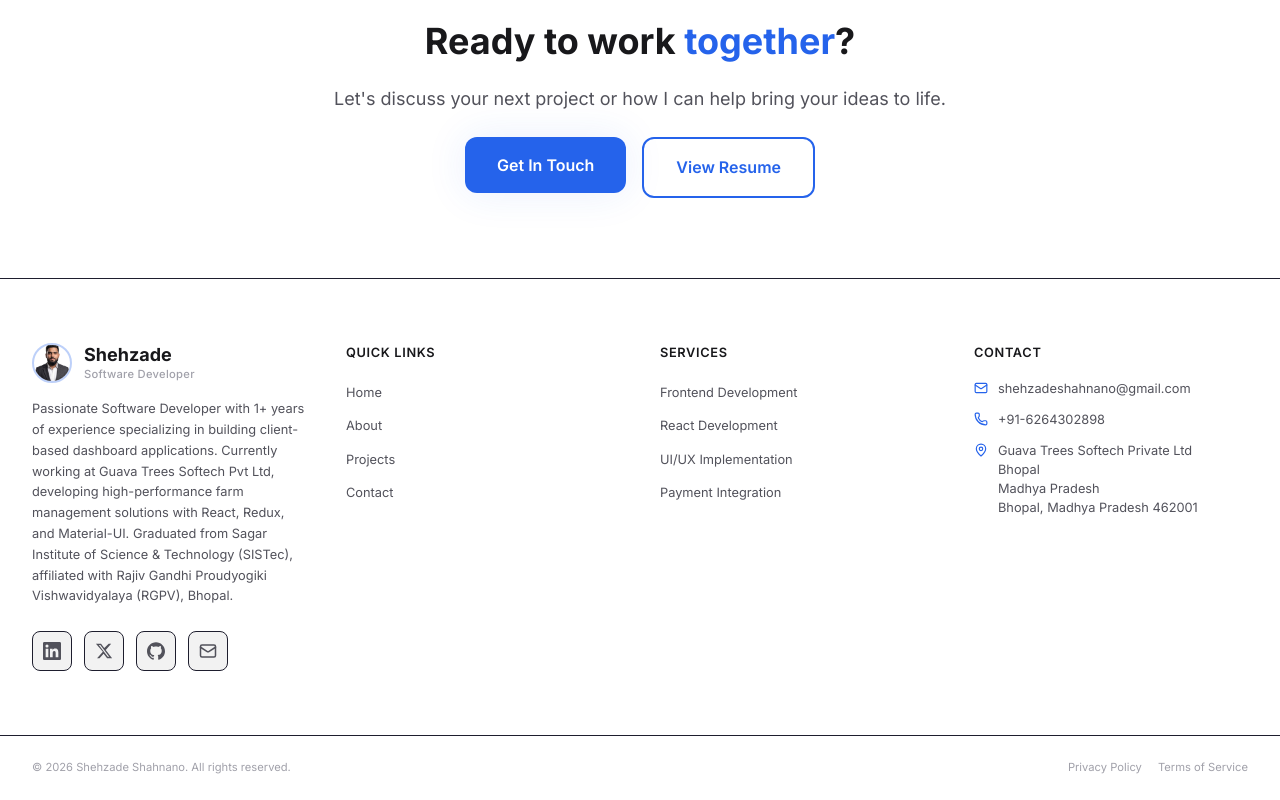
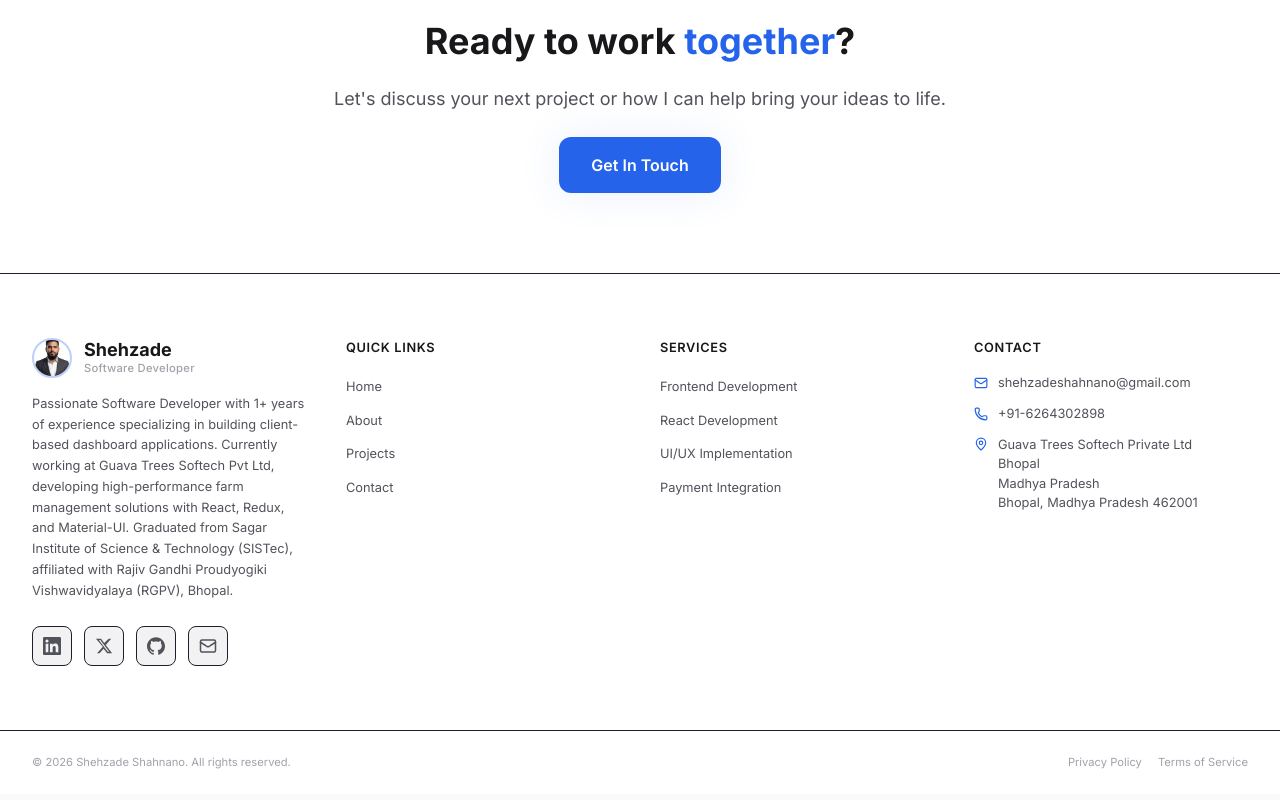
Before and after one commit to shehzadeshahnano/shehzade-portfolio, a Next.js app: page / in a window 1280 px wide. Shown: the part 3571-4371 px from the top of the page. Built offline with nearby package versions, Linux system fonts and the light colour scheme.

Commit message:
some more fixes

```diff
--- a/app/page.tsx
+++ b/app/page.tsx
@@ -397,14 +397,6 @@ export default function Home() {
               <Button href="/contact" variant="primary" size="lg">
                 Get In Touch
               </Button>
-              <a
-                href="/resume.pdf"
-                target="_blank"
-                rel="noopener noreferrer"
-                className="inline-flex items-center justify-center gap-2 px-8 py-4 rounded-xl border-2 border-brand-blue text-brand-blue font-semibold hover:bg-brand-blue hover:text-white transition-all duration-300"
-              >
-                View Resume
-              </a>
             </div>
           </div>
         </div>
```
